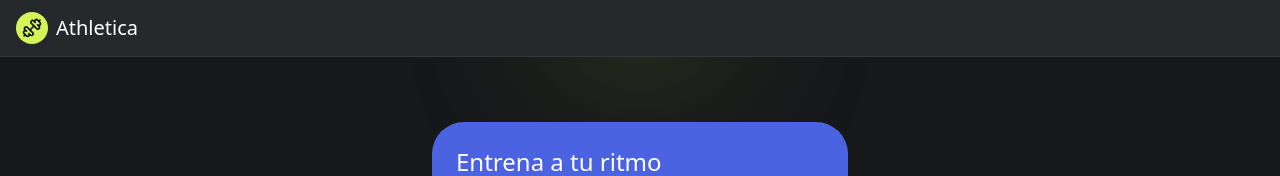
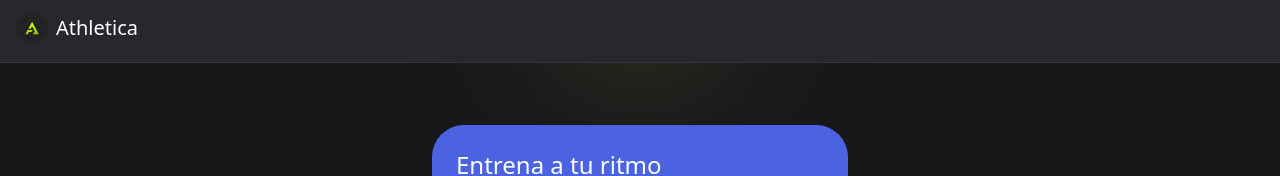
Before and after one commit to IA-P1-BCN/g2-python-crud-api, a React (Vite) app in the folder frontend/: page /login in a window 1280 px wide. Shown: the top 176 px of the page. Built offline with nearby package versions, Linux system fonts and the light colour scheme; no server answers.

Commit message:
feat(ui): render the athletica logo image in the Logo atom

```diff
--- a/frontend/src/components/ui/atoms/Logo/Logo.tsx
+++ b/frontend/src/components/ui/atoms/Logo/Logo.tsx
@@ -1,4 +1,3 @@
-import { Icon } from '@/components/ui/atoms/Icon'
 import { cn } from '@/lib/cn'
 
 export type LogoProps = {
@@ -12,9 +11,7 @@ export type LogoProps = {
 export function Logo({ name = 'Athletica', subtitle = null, className }: LogoProps) {
   return (
     <span className={cn('inline-flex items-center gap-2', className)}>
-      <span className="flex size-8 items-center justify-center rounded-full bg-primary text-ink">
-        <Icon name="dumbbell" size={20} />
-      </span>
+      <img src="/athletica_logo.svg" alt="" className="size-8" />
       <span className="flex flex-col leading-none">
         <span className="font-display text-title text-text">{name}</span>
         {subtitle ? <span className="text-caption text-text-muted">{subtitle}</span> : null}
```
Also changed, not shown: frontend/public/athletica_logo.svg (added).
